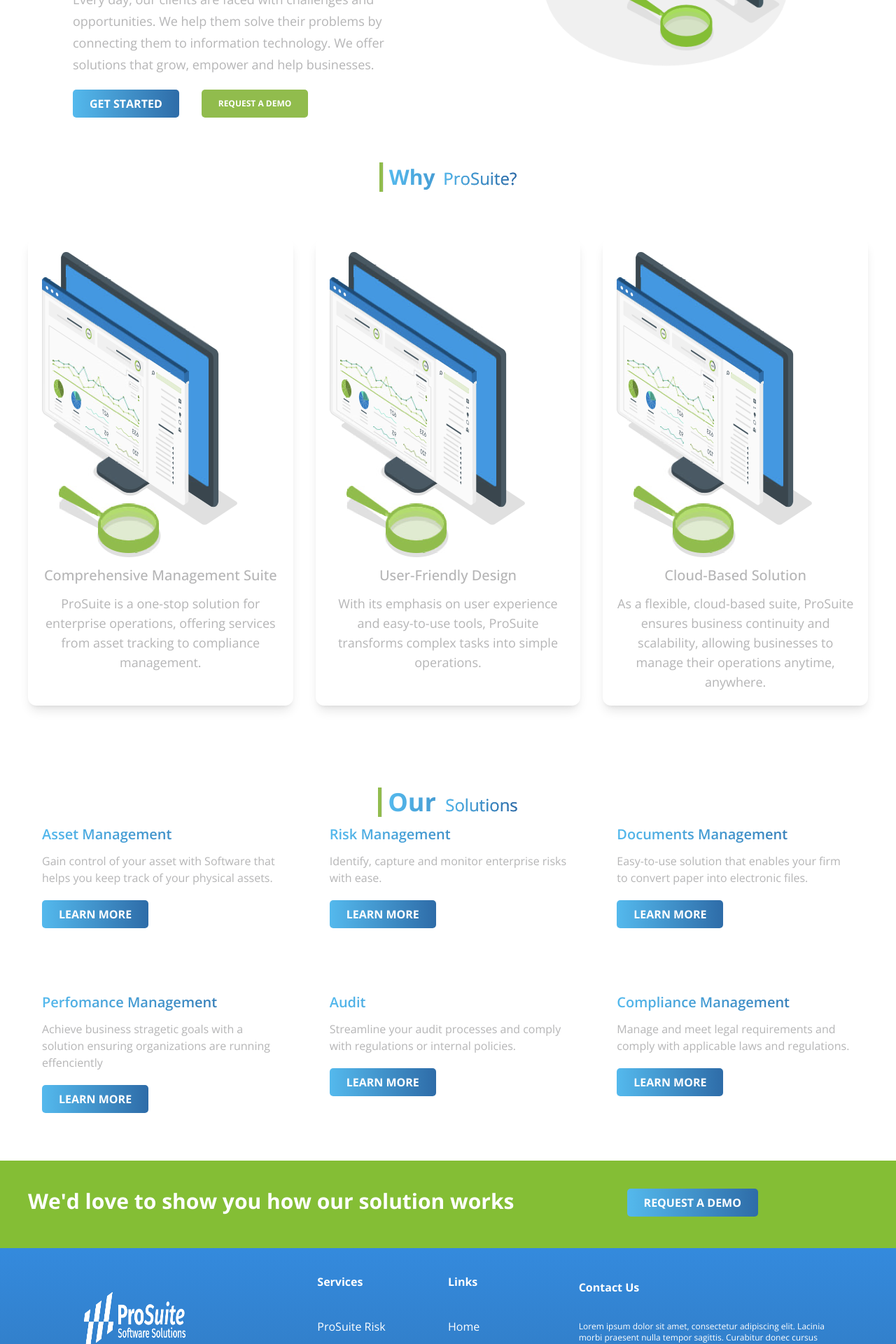
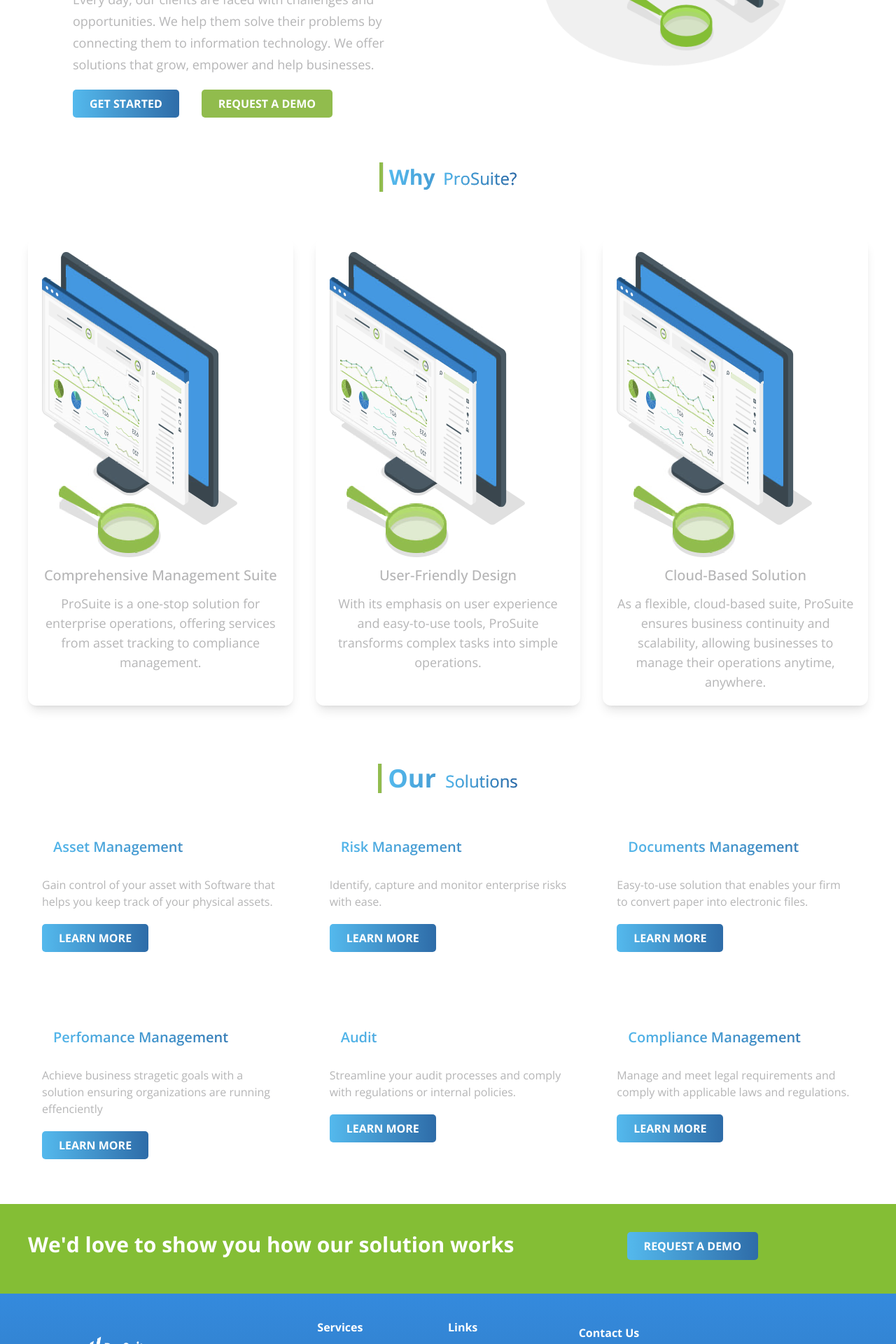
Before and after one commit to GiftMothusi/prosuite, a React (Create React App) app: page / in a window 1280 px wide. Shown: the part 520-2440 px from the top of the page at 70% size. Built offline with nearby package versions, Linux system fonts and the light colour scheme.

Commit message:
first commit

```diff
--- a/src/components/AboutUs.js
+++ b/src/components/AboutUs.js
@@ -4,7 +4,7 @@
 const AboutUs = () => {
   return (
     <>
-      <div className="font-sans w-full">
+      <div className="font-sans w-full lg:h-[100vh] md:h-[120vh] sm:h-[120vh] xs:h-[200vh] ss:h-[120vh]">
         <div className="flex justify-center items-center">
           <div className="border-r w-[6px] h-[42px] left-[482] bg-[#91BC4D] mr-2" />
           <h1 className="text-gradient font-bold text-3xl">
--- a/src/components/Button.js
+++ b/src/components/Button.js
@@ -3,7 +3,7 @@
 const Button = (props, { styles }) => {
   return (
     <button
-      className={`py-3 px-6 mr-5 ml-5 font-montserrat font-bold text-xs leading-4 text-white bg-[#91BC4D] rounded-[5px] outline-none ${styles}`}
+      className={`py-3 px-6 mr-5 ml-5 font-montserrat font-bold text-base leading-4 text-white bg-[#91BC4D] rounded-[5px] outline-none ${styles}`}
       type={props.type}
     >
       {props.value}
--- a/src/components/DemoRequest.js
+++ b/src/components/DemoRequest.js
@@ -3,9 +3,9 @@
 
 const DemoRequest = () => {
   return (
-    <div className="font-montserrat w-full py-10">
+    <div className="font-montserrat w-full py-12">
       <div className="flex flex-row h-[129px] bg-[#84BE35] p-10">
-        <h1 className="font-bold text-3xl leading-4 text-white lg:text-3xl sm:text-lg xs:text-sm ss:text-sm text-center pr-4">
+        <h1 className="font-bold lg:text-3xl leading-4 text-white md:text-xs sm:text-xs xs:text-sm ss:text-sm text-center pr-4">
           We'd love to show you how our solution works
         </h1>
         <div className="mx-auto">
--- a/src/components/Footer.js
+++ b/src/components/Footer.js
@@ -6,14 +6,14 @@
 
 const Footer = () => {
   return (
-    <div className="-mt-[140px]">
+    <div className="-mt-[145px]">
       <div className="w-full mt-24 footer-gradient text-white py-2">
         <div className=" mx-auto grid grid-cols-2 md:grid-cols-6 py-8 px-20">
           <div className="col-span-2 px-8">
             <img
               src={footer_logo}
               alt="footerLogo"
-              className="w-1/2 h-1/2 py-5"
+              className="w-1/3 h-1/3 py-5"
             />
             <p className="font-sans font-normal leading-5 text-xs">
               ProSuite is a suite of cloud-based platforms which aims at
--- a/src/components/Navbar.js
+++ b/src/components/Navbar.js
@@ -14,7 +14,7 @@
         {navLinks.map((nav, index) => (
           <li
             key={nav.id}
-            className={`font-bold leading-4 cursor-pointer text-xs ${
+            className={`font-bold leading-4 cursor-pointer text-base ${
               index === navLinks.length - 1 ? "mr-0" : "mr-10"
             } text-black `}
           >
--- a/src/components/OurWork.js
+++ b/src/components/OurWork.js
@@ -4,24 +4,23 @@
 
 const OurWork = () => {
   return (
-    <div className="py-6">
+    <div className="py-8 container mx-auto lg:h-[80vh] md:h-[200vh] sm:h-[110vh] ss:h-[100vh] xs:h-[160vh]">
+      <div className="items-center justify-center text-left text-[#B5B5B6]">
         <div className="flex justify-center items-center">
           <div className="border-r w-[6px] h-[42px] top-30 left-[482] bg-[#91BC4D] mr-2" />
-        <h1 className="text-gradient font-bold text-4xl leading-[96.5px]">
+          <h1 className="text-gradient font-bold text-4xl leading-[96.5px] ">
             Our{" "}
             <span className="text-2xl ml-1 font-normal text-gradient">
               Solutions
             </span>
           </h1>
         </div>
-
-      <div className="flex items-center justify-center text-left text-[#B5B5B6] h-[200vh] md:h-[50vh] sm:h-[110vh] ss:h-[100vh] xs:h-[150vh] container mx-auto">
         {/**GRID LAYER */}
         <div className="grid grid-cols-1 md:grid-cols-2 lg:grid-cols-3 gap-8">
           {/**CARD 1 */}
           <div className="">
             <div className="p-5 flex flex-col">
-              <h5 className="font-sans font-semibold text-2xl leading-4 md:text-xl text-gradient">
+              <h5 className="font-sans font-semibold text-2xl leading-4 md:text-xl text-gradient p-4">
                 Asset Management{" "}
               </h5>
               <p className="font-sans font-normal leading-6 text-base mt-3">
@@ -37,7 +36,7 @@
           {/**CARD 2*/}
           <div className="">
             <div className="p-5 flex flex-col">
-              <h5 className="font-sans font-semibold text-2xl leading-4 md:text-xl text-gradient">
+              <h5 className="font-sans font-semibold text-2xl leading-4 md:text-xl text-gradient p-4">
                 Risk Management
               </h5>
               <p className="font-sans font-normal leading-6 text-base mt-3">
@@ -54,7 +53,7 @@
           {/**CARD 3 */}
           <div className="">
             <div className="p-5 flex flex-col">
-              <h5 className="font-sans font-semibold text-2xl leading-4 md:text-xl text-gradient">
+              <h5 className="font-sans font-semibold text-2xl leading-4 md:text-xl text-gradient p-4">
                 Documents Management
               </h5>
               <p className="font-sans font-normal leading-6 text-base mt-3">
@@ -69,7 +68,7 @@
           {/**CARD 4 */}
           <div className="">
             <div className="p-5 flex flex-col">
-              <h5 className="font-sans font-semibold text-2xl leading-4 md:text-xl text-gradient">
+              <h5 className="font-sans font-semibold text-2xl leading-4 md:text-xl text-gradient p-4">
                 Perfomance Management
               </h5>
               <p className="font-sans font-normal leading-6 text-base mt-3">
@@ -84,7 +83,7 @@
           {/**CARD 5 */}
           <div className="">
             <div className="p-5 flex flex-col">
-              <h5 className="font-sans font-semibold text-2xl leading-4 md:text-xl text-gradient">
+              <h5 className="font-sans font-semibold text-2xl leading-4 md:text-xl text-gradient p-4">
                 Audit
               </h5>
               <p className="font-sans font-normal leading-6 text-base mt-3">
@@ -99,7 +98,7 @@
           {/**CARD 6 */}
           <div className="">
             <div className="p-5 flex flex-col">
-              <h5 className="font-sans font-semibold text-2xl leading-4 md:text-xl text-gradient">
+              <h5 className="font-sans font-semibold text-2xl leading-4 md:text-xl text-gradient p-4">
                 Compliance Management
               </h5>
               <p className="font-sans font-normal leading-6 text-base mt-3">
--- a/src/index.css
+++ b/src/index.css
@@ -25,6 +25,7 @@
     margin-right: 10px; /* Adjust margin between icons */
     transition: background-color 0.3s ease; /* Smooth transition on hover */
 }
+
 
 :root {
   --black-gradient: linear-gradient(
--- a/tailwind.config.js
+++ b/tailwind.config.js
@@ -15,7 +15,7 @@
       },
     },
     screens: {
-      xs: "375px",
+      xs: "415px",
       ss: "620px",
       sm: "768px",
       md: "1060px",
```
Lines whose indentation alone changed are shown as unchanged.
